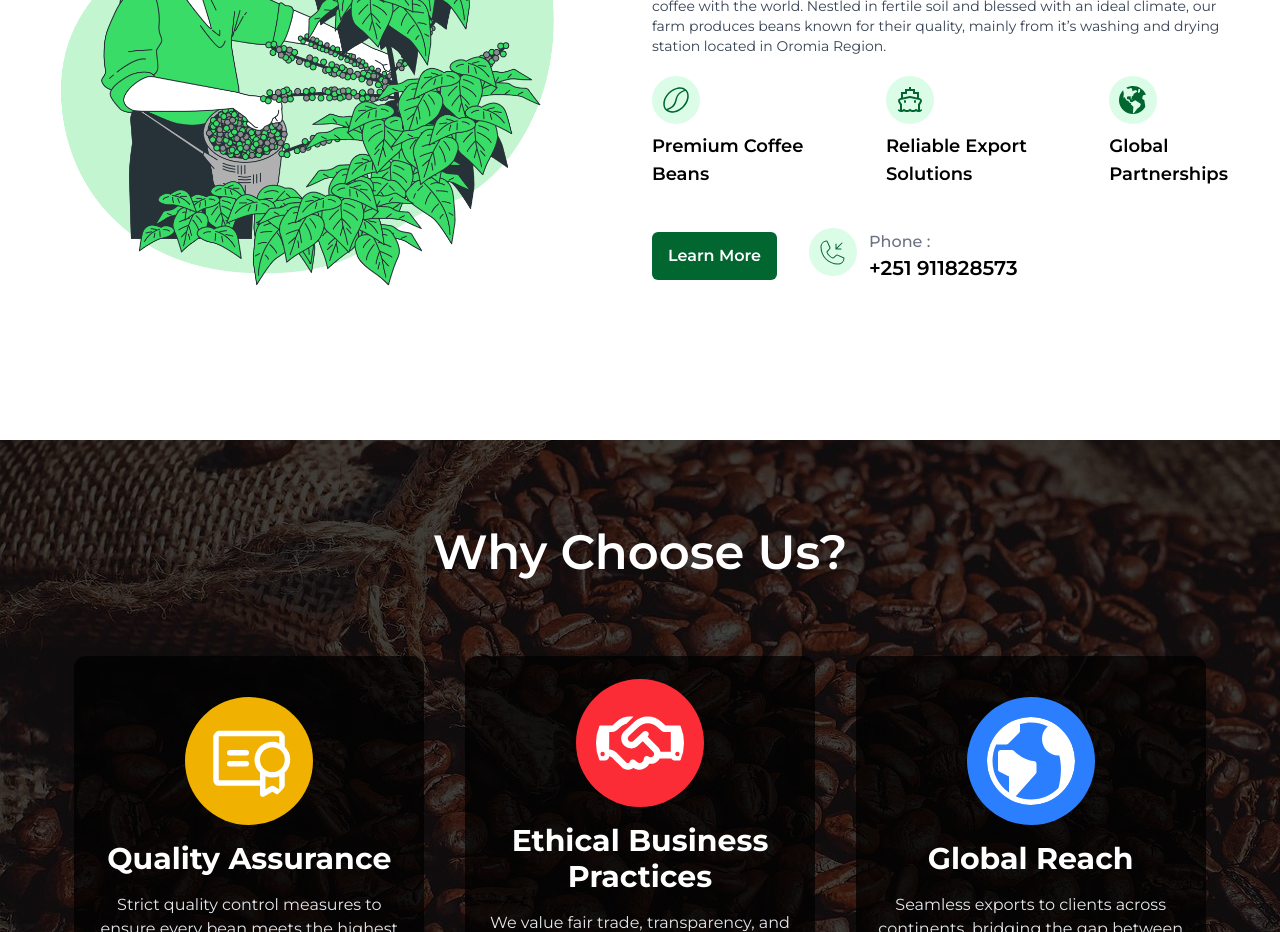
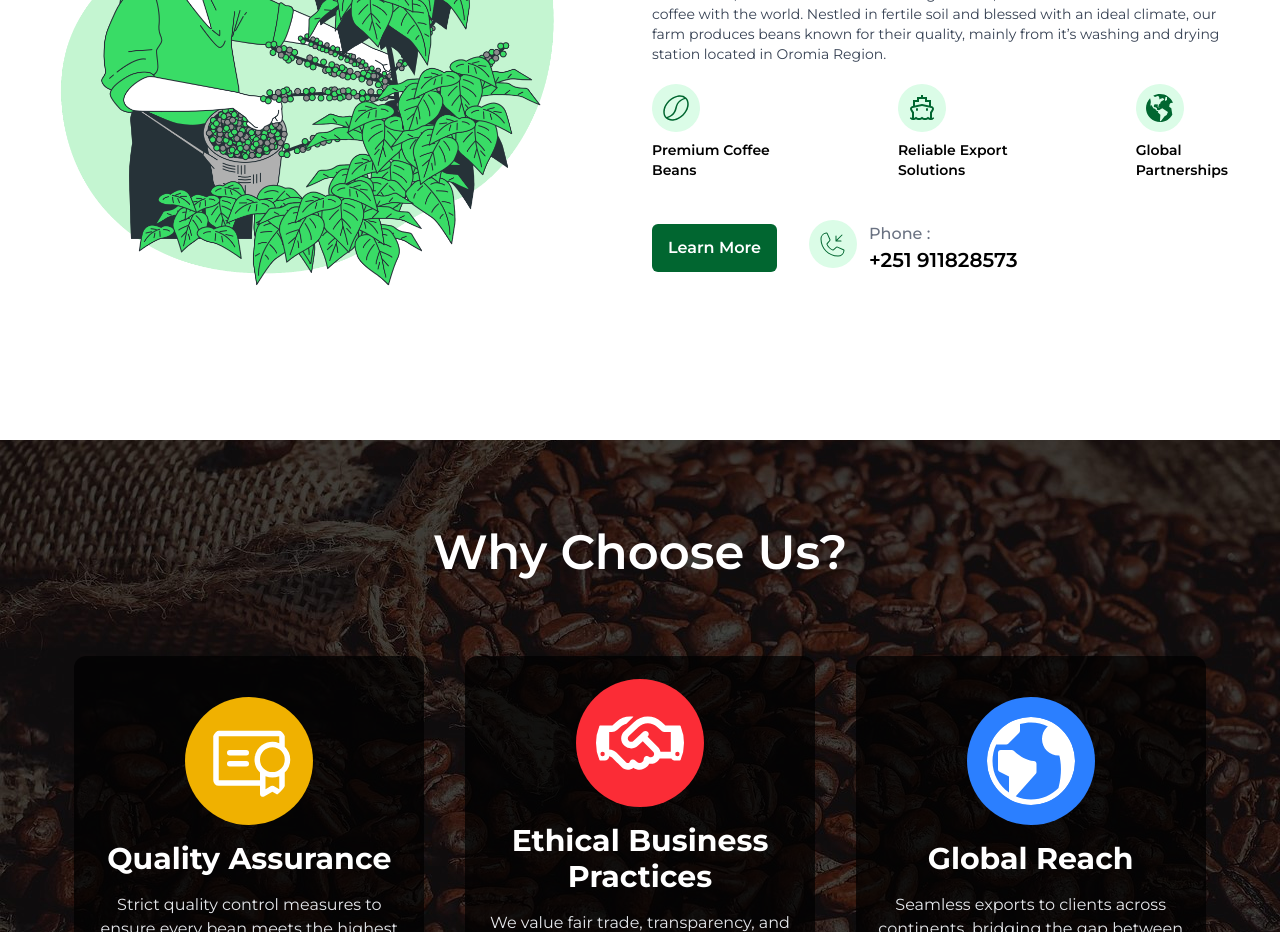
Before and after one commit to natnaelTy/Nensebo, a Next.js app: page / in a window 1280 px wide. Shown: the part 1160-2092 px from the top of the page. Built offline with nearby package versions, Linux system fonts and the light colour scheme.

Commit message:
minor change

```diff
--- a/app/globals.css
+++ b/app/globals.css
@@ -19,7 +19,7 @@
     @apply text-green-800 text-5xl mb-2 bg-green-100 rounded-full p-2;
   }
   .aboutUsH1Tag {
-    @apply text-sm md:text-lg font-semibold max-w-xs;
+    @apply text-sm font-semibold max-w-xs;
   }
   .learnMoreBtn {
     @apply px-4 font-semibold py-3 bg-green-800 text-white rounded-md hover:bg-green-600 transition duration-300 ease-in;
```
